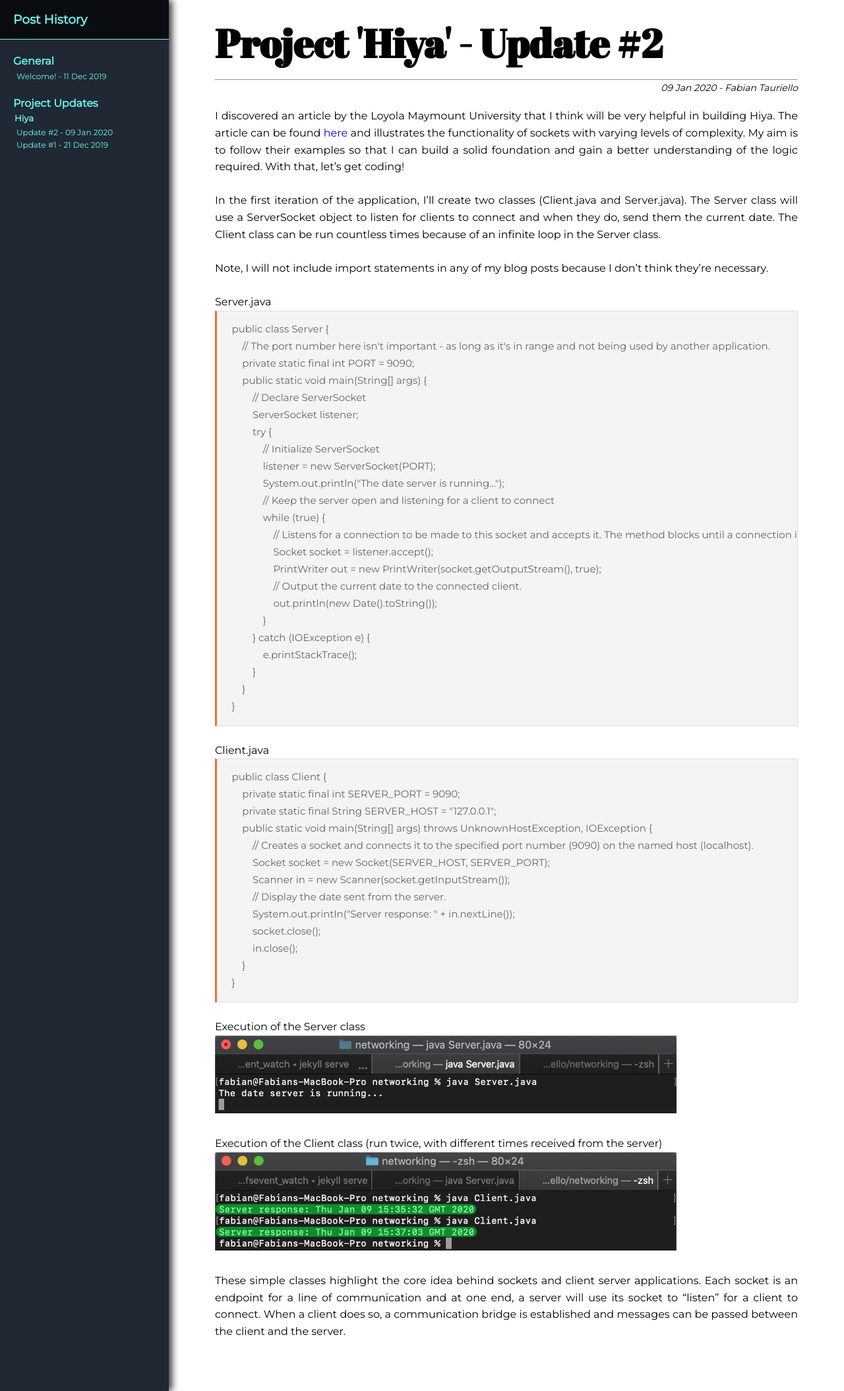
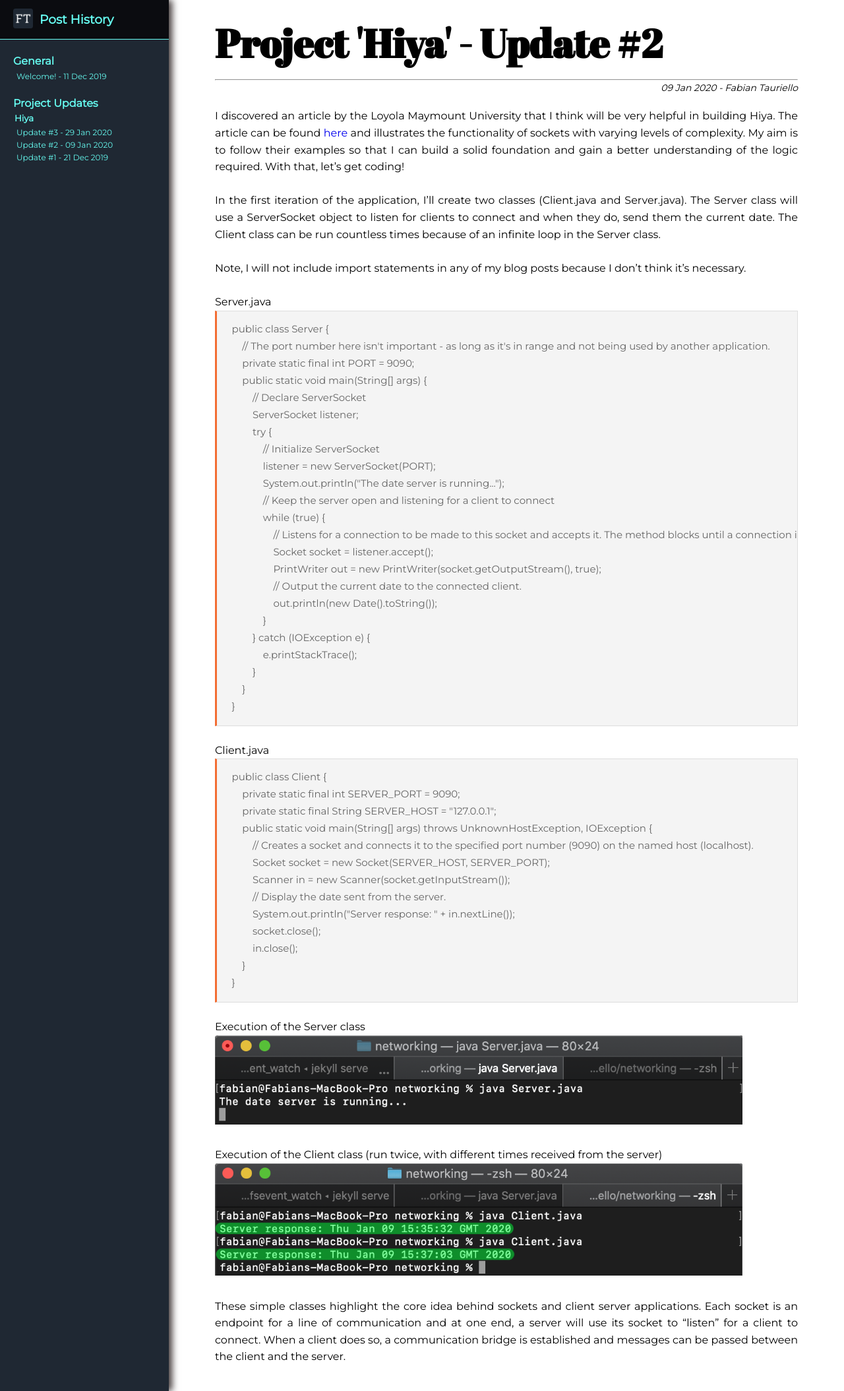
Before and after one commit to FabianTauriello/FabianTauriello.github.io, a Jekyll site: the page built from _posts/project-update/2020-01-09-project-hiya-update-2.md, in a window 1280 px wide. Shown: the whole page at 66% size. Built offline with Jekyll 4.4.1, drawn with Linux system fonts in a browser that asks for light colours.

Commit message:
Upload update #3 for Hiya

```diff
--- a/_layouts/post.html
+++ b/_layouts/post.html
@@ -3,6 +3,7 @@
 
 <head>
     <title>{{ page.title }}</title>
+    <link rel="shortcut icon" type="image/png" href="../../../../images/favicon.png">
     <link rel="stylesheet" href="https://fonts.googleapis.com/css?family=Montserrat|Abril+Fatface">
     <link rel="stylesheet" href="../../../../css/post.css">
     <meta name="viewport" content="width=device-width, initial-scale=1.0">
@@ -20,6 +21,8 @@
         </div>
         <div id="sidebar" class="">
             <div id="sidebar-heading">
+                <a href="{{ site.url }}"><img id="home-link-img" src="../../../../images/favicon.png" alt="Home-link" title="Go to homepage"></a>
+                <span id="post-title-separator"></span>
                 <h3>Post History</h3>
             </div>
             <div id="sidebar-main">
--- a/_posts/project-update/2019-12-25-project-hiya-update-2.md
+++ b/_posts/project-update/2020-01-09-project-hiya-update-2.md
@@ -12,7 +12,7 @@ I discovered an article by the Loyola Maymount University that I think will be v
 
 <br>In the first iteration of the application, I'll create two classes (Client.java and Server.java). The Server class will use a ServerSocket object to listen for clients to connect and when they do, send them the current date. The Client class can be run countless times because of an infinite loop in the Server class.
 
-<br>Note, I will not include import statements in any of my blog posts because I don't think they're necessary.
+<br>Note, I will not include import statements in any of my blog posts because I don't think it's necessary.
 
 <br>Server.java
 
--- a/css/post.css
+++ b/css/post.css
@@ -77,6 +77,15 @@
     line-height: 1.6;
 }
 
+#home-link-img {
+    width: 30px;
+}
+
+#post-title-separator {
+    margin-left: 5px;
+    margin-right: 5px;
+}
+
 /**************************************************************************************************************************/
 
 /* MAIN CONTENT */
@@ -129,7 +138,7 @@
 }
 
 #main-content img {
-    max-width: 700px;
+    max-width: 800px;
 }
 
 .small-date-text {
@@ -153,6 +162,16 @@ pre {
     padding: 1em 1.5em;
     display: block;
     word-wrap: break-word;
+}
+
+blockquote {
+    display: block;
+    margin-top: 1em;
+    margin-bottom: 1em;
+    margin-left: 30px;
+    padding-left: 10px;
+    margin-right: 40px;
+    border-left: 3px solid #ccc;
 }
 
 /**************************************************************************************************************************/
```
Also changed, not shown: _layouts/default.html (+9 -4 lines), _posts/project-update/2020-01-29-project-hiya-update-3.md (added, +130 -0 lines), css/main.css (+10 -1 lines), images/Hiya/update3-client1.png (added), images/Hiya/update3-client2.png (added), images/Hiya/update3-client3.png (added), images/Hiya/update3-client4.png (added), images/Hiya/update3-client5.png (added), images/Hiya/update3-server1.png (added), images/Hiya/update3-server2.png (added), images/favicon.png (added), 2 other files.
